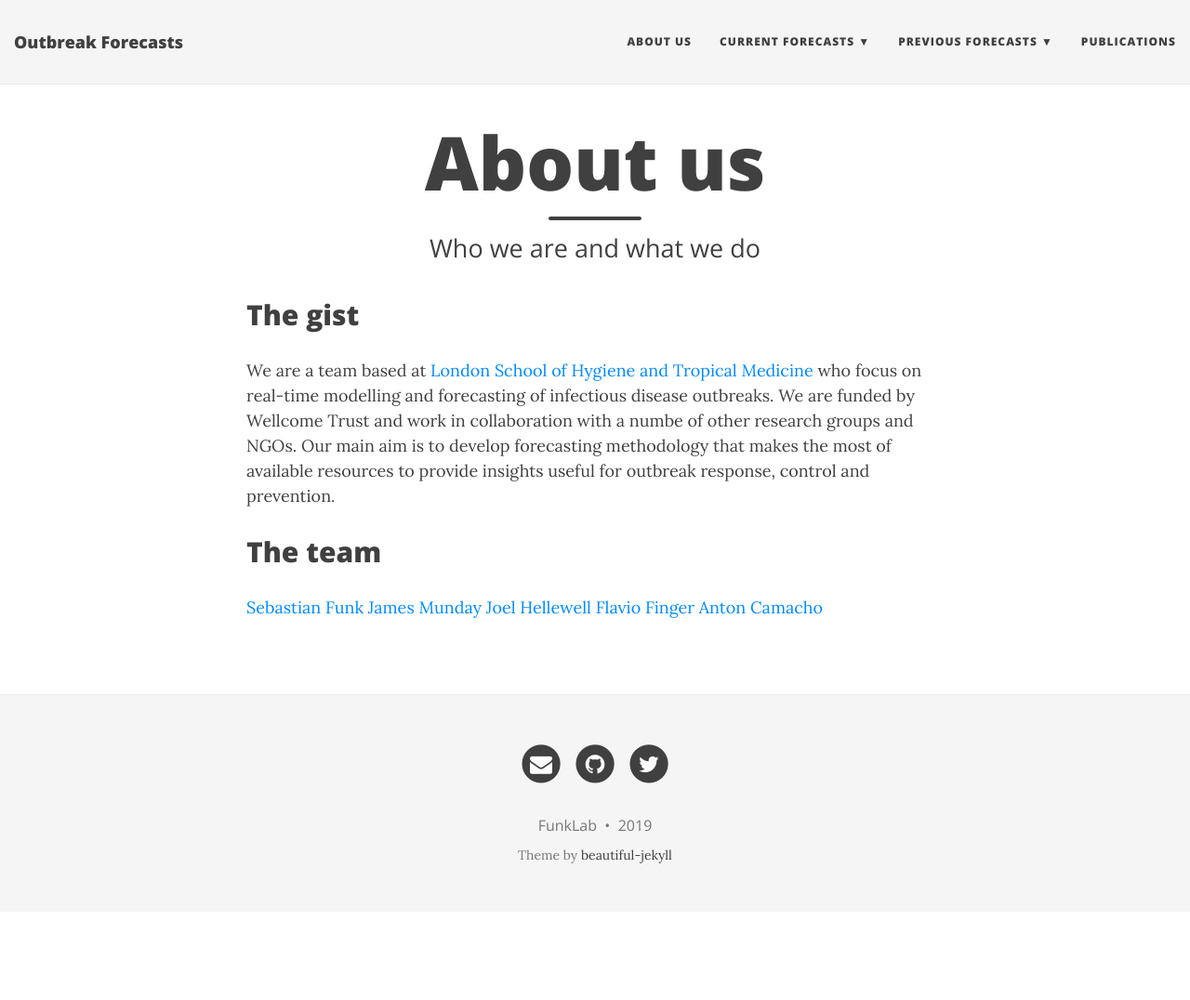
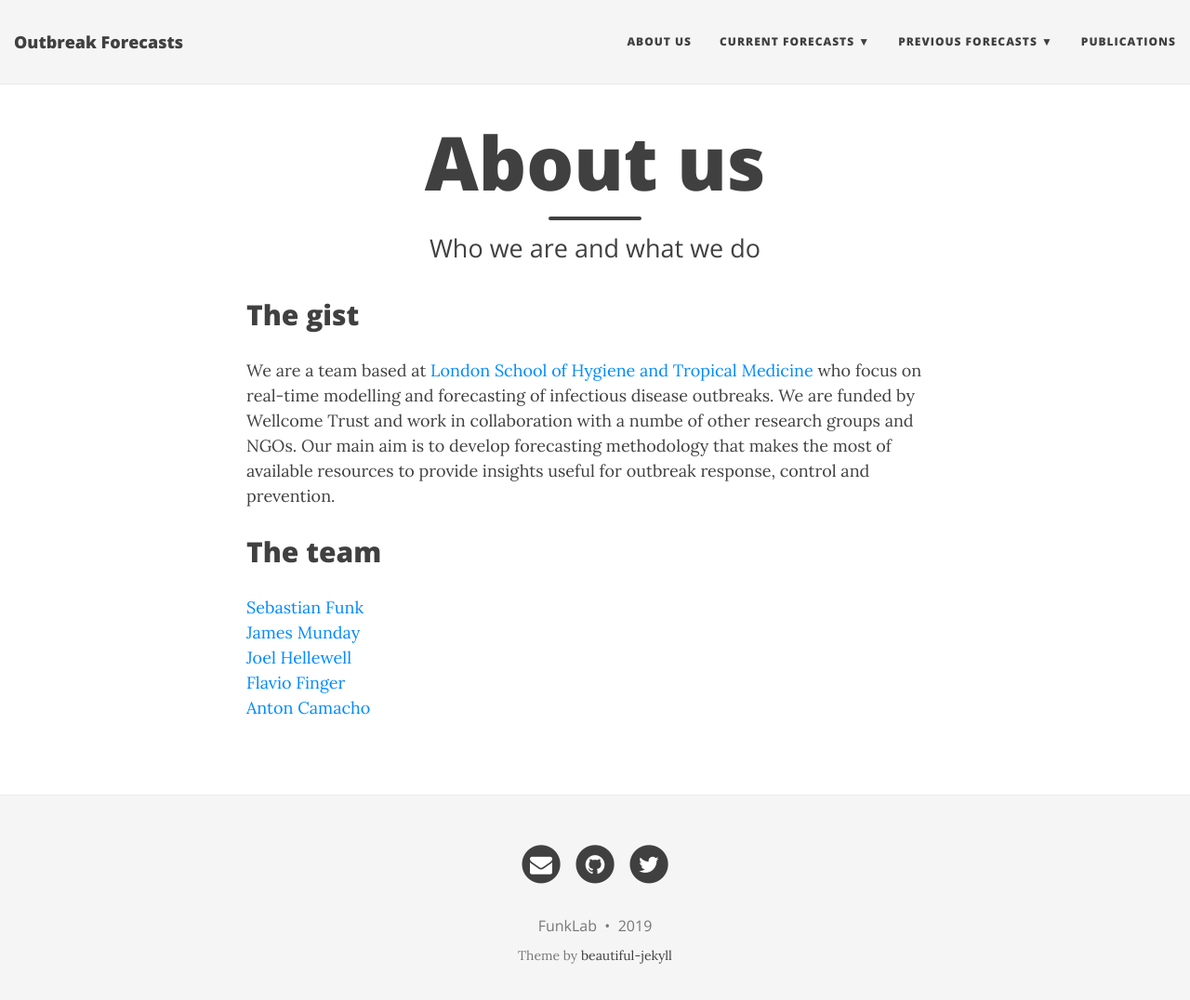
Before and after one commit to epiforecasts/jekyll-epiforecasts-website, a Jekyll site: the page built from aboutus.md, in a window 1280 px wide and 1089 px high. Shown: the top 1076 px of the window at 93% size. Built offline with Jekyll 4.4.1, drawn with Linux system fonts in a browser that asks for light colours; nearby versions of some CDN libraries.

Commit message:
front update

```diff
--- a/aboutus.md
+++ b/aboutus.md
@@ -8,8 +8,8 @@
 
 ## The team
 
-[Sebastian Funk](https://www.lshtm.ac.uk/aboutus/people/funk.sebastian)
-[James Munday](https://www.lshtm.ac.uk/aboutus/people/munday.james)
-[Joel Hellewell](https://www.lshtm.ac.uk/aboutus/people/Hellewell.Joel)
-[Flavio Finger](https://www.lshtm.ac.uk/aboutus/people/finger.flavio)
-[Anton Camacho](https://www.lshtm.ac.uk/aboutus/people/camacho.anton)
+[Sebastian Funk](https://www.lshtm.ac.uk/aboutus/people/funk.sebastian) <br>
+[James Munday](https://www.lshtm.ac.uk/aboutus/people/munday.james) <br>
+[Joel Hellewell](https://www.lshtm.ac.uk/aboutus/people/Hellewell.Joel) <br>
+[Flavio Finger](https://www.lshtm.ac.uk/aboutus/people/finger.flavio) <br>
+[Anton Camacho](https://www.lshtm.ac.uk/aboutus/people/camacho.anton) <br>
```
